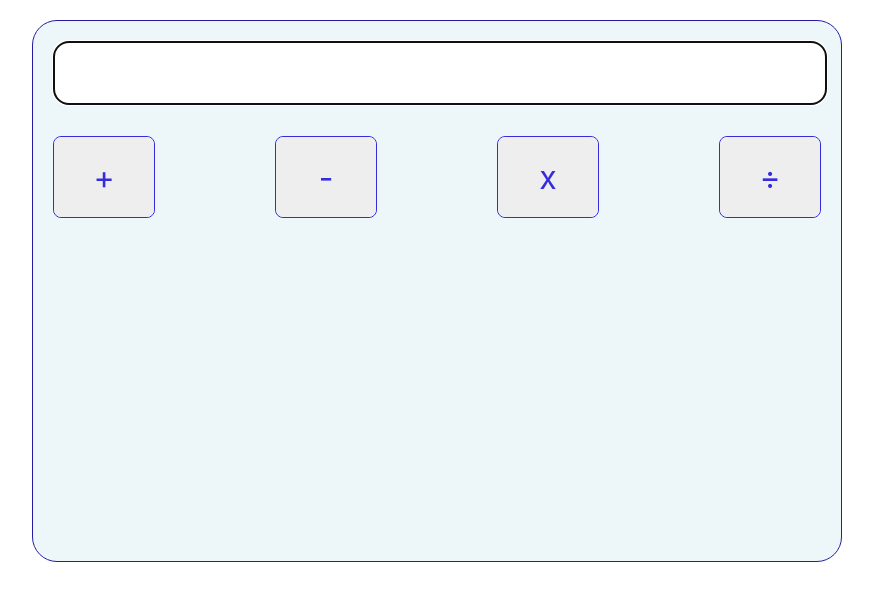
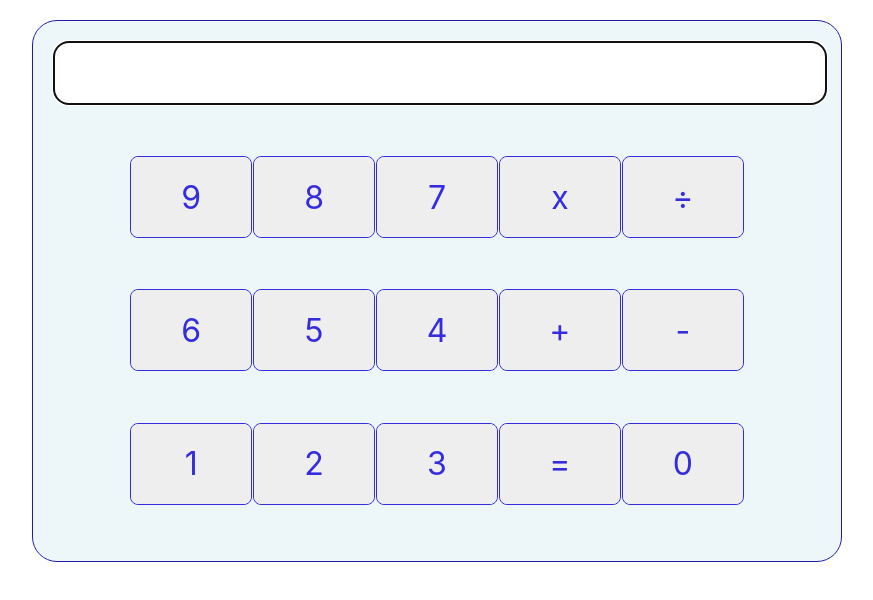
Before and after one commit to Alex-CL/innocv-react-calculator, a React (Create React App) app: page / in a window 1280 px wide. Shown: the top 600 px of the page, without its empty margins (203-1076 px from the left). Built offline with nearby package versions, Linux system fonts and the light colour scheme.

Commit message:
Create more basic buttons

```diff
--- a/src/components/Button.jsx
+++ b/src/components/Button.jsx
@@ -10,7 +10,7 @@ export const Button = (props) => {
 		border: `1px solid ${color}`,
 		borderRadius: '8px',
 		height: '80px',
-		width: '100px',
+		minWidth: '120px',
 		marginTop: '15px',
 		fontSize: '2rem',
 	}
@@ -29,7 +29,14 @@ export const Button = (props) => {
 		color,
 	}
 
-	const handleClick = () => props.handleClick(props.value)
+	const handleClick = () => {
+		if (props.triggerEvent) {
+			props.triggerEvent()
+			return
+		}
+
+		props.handleClick(props.realValue || props.value)
+	}
 
 	return (
 		<div
--- a/src/features/Calculator.jsx
+++ b/src/features/Calculator.jsx
@@ -10,13 +10,38 @@ export const Calculator = () => {
 
 	const buttonList = [
 		{
+			value: 9
+		}, {
+			value: 8
+		}, {
+			value: 7
+		}, {
+			value: 'x',
+			realValue: '*',
+		}, {
+			value: '÷',
+			realValue: '/',
+		}, {
+			value: 6
+		}, {
+			value: 5
+		}, {
+			value: 4
+		}, {
 			value: '+'
 		}, {
 			value: '-'
 		}, {
-			value: 'x'
+			value: 1
 		}, {
-			value: '÷'
+			value: 2
+		}, {
+			value: 3
+		}, {
+			value: '=',
+			triggerEvent: calculate,
+		}, {
+			value: 0
 		}
 	]
 
@@ -24,7 +49,7 @@ export const Calculator = () => {
 		setErrorMessage('')
 	}, [expression])
 
-	const calculate = () => {
+	function calculate() {
 		try {
 			const result = '' + eval(expression)
 			setExpression(result)
@@ -53,8 +78,14 @@ export const Calculator = () => {
 	}
 
 	const handleKeyDown = (e) => {
-		if (e.key === 'Backspace') {
-			setExpression(expression.slice(0, e.target.selectionStart - 1) + expression.slice(e.target.selectionStart))
+		if (['Backspace', 'Delete'].includes(e.key)
+			&& e.target.selectionStart === 0 && e.target.selectionEnd === expression.length) {
+
+			setExpression('')
+			return
+		}
+
+		if (e.key === 'Backspace') {	setExpression(expression.slice(0, e.target.selectionStart - 1) + expression.slice(e.target.selectionStart))
 			return
 		}
 
@@ -64,7 +95,7 @@ export const Calculator = () => {
 		}
 	}
 
-	const valueClicked = (v) => console.log(v)
+	const valueClicked = (v) => setExpression(expression + v)
 
 	const calculatorContainer = {
 		background: '#edf7f9',
@@ -89,11 +120,16 @@ export const Calculator = () => {
 		marginTop: '10px',
 		textAlign: 'right',
 		color: 'red',
+		height: '10px',
 	}
 
 	const buttonsContainer = {
 		display: 'flex',
-		justifyContent: 'space-between'
+		justifyContent: 'space-around',
+		flexWrap: 'wrap',
+		height: '400px',
+		width: '80%',
+		margin: 'auto',
 	}
 
 	return (
@@ -111,7 +147,7 @@ export const Calculator = () => {
 				<p style={errorStyle}>{errorMessage}</p>
 			</div>
 			<div style={buttonsContainer}>
-				{buttonList.map((b) => <Button key={b.value} value={b.value} handleClick={valueClicked}/>)}
+				{buttonList.map((b) => <Button key={b.value} {...b} handleClick={valueClicked}/>)}
 			</div>
 		</div>
 	)
```
